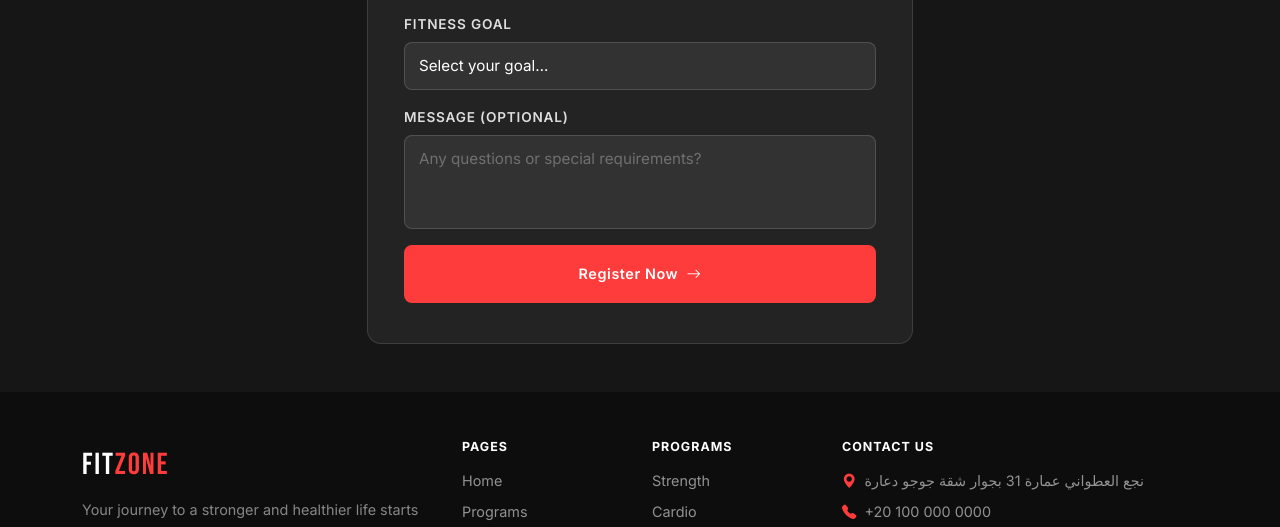
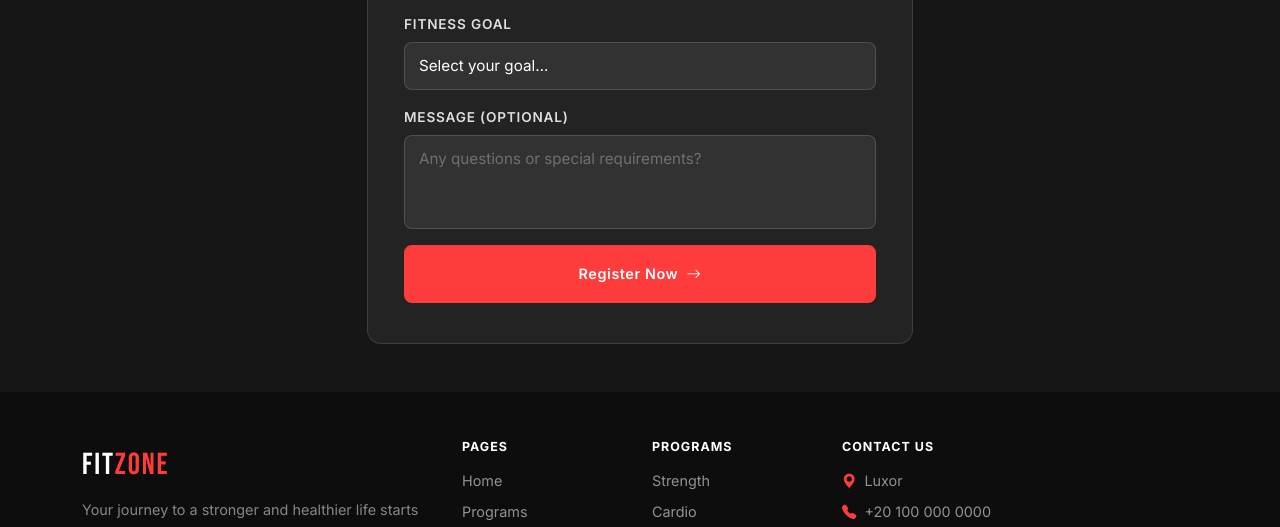
Before and after one commit to AhmedRaAli/Fit-zone, a plain HTML site: page index.html in a window 1280 px wide. Shown: the part 5304-5831 px from the top of the page. Drawn offline with nearby package versions, Linux system fonts and the light colour scheme; a script that the page names is missing.

Commit message:
Update index.html

```diff
--- a/index.html
+++ b/index.html
@@ -631,7 +631,7 @@
       <div class="col-md-4">
         <h6 class="fz-footer-heading">Contact Us</h6>
         <ul class="fz-footer-list">
-          <li><i class="bi bi-geo-alt-fill me-2 fz-accent"></i>نجع العطواني عمارة 31 بجوار شقة جوجو دعارة</li>
+          <li><i class="bi bi-geo-alt-fill me-2 fz-accent"></i>Luxor </li>
           <li><i class="bi bi-telephone-fill me-2 fz-accent"></i>+20 100 000 0000</li>
           <li><i class="bi bi-envelope-fill me-2 fz-accent"></i>hello@fitzone.com</li>
         </ul>
```
